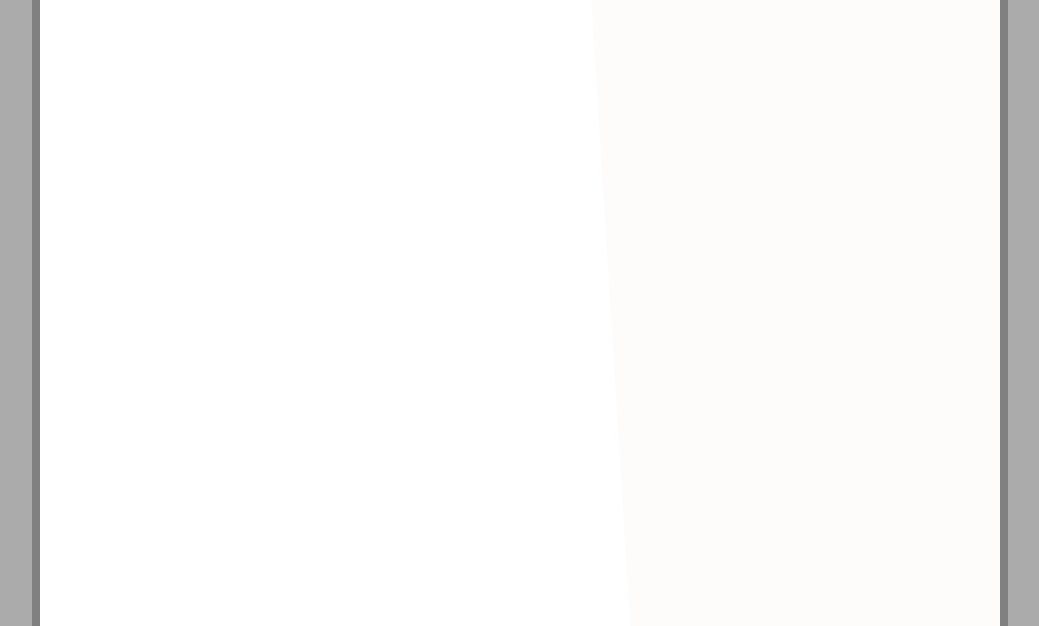
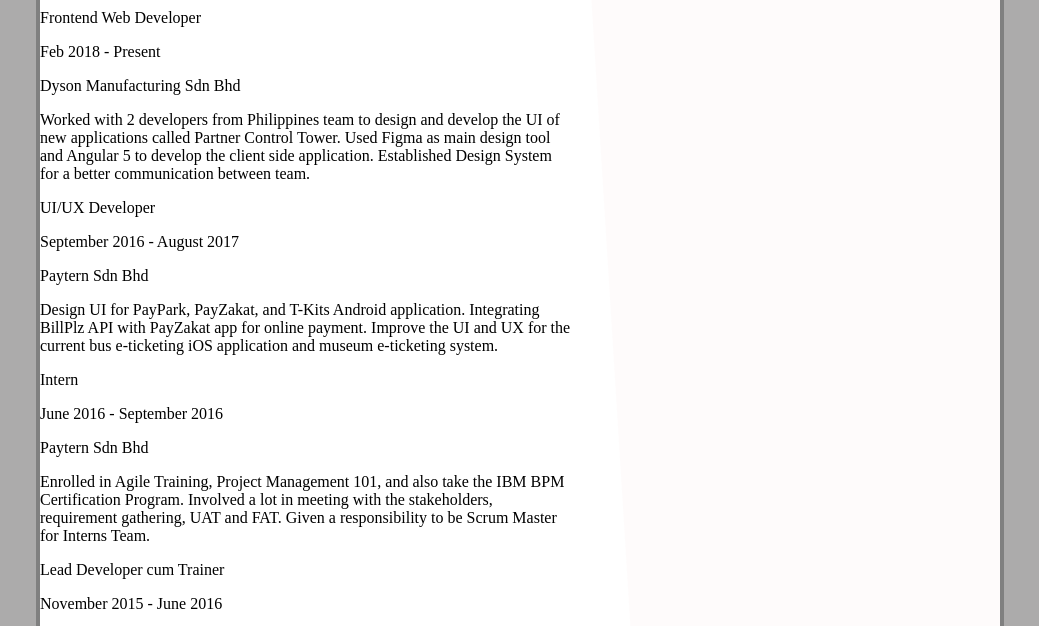
Before and after one commit to vitalik203/Resume_five, a website: page index.html in a window 1280 px wide. Shown: the part 308-934 px from the top of the page, without its empty margins (120-1159 px from the left). Drawn offline with Linux system fonts and the light colour scheme.

Commit message:
fix: filled first column of main

```diff
--- a/index.html
+++ b/index.html
@@ -43,35 +43,37 @@
                     <img src="img/Rectangle.svg" class="col1-block__line" alt="line">
                     <div class="col1-content__block content-block">
                         <div class="content-block__firstline">
-                            <p class="content-block__firstline-title"></div>
-                            <p class="content-block__firstline-date"></div>
+                            <p class="content-block__firstline-title">Frontend Web Developer</p>
+                            <p class="content-block__firstline-date">Feb 2018 - Present</p>
                         </div>
-                        <p class="content-block__subtitle"></div>
-                        <p class="content-block__description"></p>
+                        <p class="content-block__subtitle">Dyson Manufacturing Sdn Bhd</p>
+                        <p class="content-block__description">Worked with 2 developers from Philippines team to design and develop the UI of new applications called Partner Control Tower. Used Figma as main design tool and Angular 5 to develop the client side application. Established Design System for a better communication between team.
+                        </p>
                     </div>
                     <div class="col1-content__block content-block">
                         <div class="content-block__firstline">
-                            <p class="content-block__firstline-title"></div>
-                            <p class="content-block__firstline-date"></div>
+                            <p class="content-block__firstline-title">UI/UX Developer</p>
+                            <p class="content-block__firstline-date">September 2016 - August 2017</p>
                         </div>
-                        <p class="content-block__subtitle"></div>
-                        <p class="content-block__description"></p>
+                        <p class="content-block__subtitle">Paytern Sdn Bhd</p>
+                        <p class="content-block__description">Design UI for PayPark, PayZakat, and T-Kits Android application. Integrating BillPlz API with PayZakat app for online payment. Improve the UI and UX for the current bus e-ticketing iOS application and museum e-ticketing system.
+                        </p>
                     </div>
                     <div class="col1-content__block content-block">
                         <div class="content-block__firstline">
-                            <p class="content-block__firstline-title"></div>
-                            <p class="content-block__firstline-date"></div>
+                            <p class="content-block__firstline-title">Intern</p>
+                            <p class="content-block__firstline-date">June 2016 - September 2016</p>
                         </div>
-                        <p class="content-block__subtitle"></div>
-                        <p class="content-block__description"></p>
+                        <p class="content-block__subtitle">Paytern Sdn Bhd</p>
+                        <p class="content-block__description">Enrolled in Agile Training, Project Management 101, and also take the IBM BPM Certification Program. Involved a lot in meeting with the stakeholders, requirement gathering, UAT and FAT. Given a responsibility to be Scrum Master for Interns Team.</p>
                     </div>
                     <div class="col1-content__block content-block">
                         <div class="content-block__firstline">
-                            <p class="content-block__firstline-title"></div>
-                            <p class="content-block__firstline-date"></div>
+                            <p class="content-block__firstline-title">Lead Developer cum Trainer</p>
+                            <p class="content-block__firstline-date">November 2015 - June 2016</p>
                         </div>
-                        <p class="content-block__subtitle"></div>
-                        <p class="content-block__description"></p>
+                        <p class="content-block__subtitle">Kuhosu Studio</p>
+                        <p class="content-block__description">Lead a team of 8 developers in both mobile and web applications development. Design and developed MPKApps, ePerumahan Johor Apps, and Sistem Permit MDT. Become a trainer to teach basic to advance programming courses including mobile apps.</p>
                     </div>
                 </div>
             </div>
--- a/styles/styles.scss
+++ b/styles/styles.scss
@@ -10,12 +10,13 @@
     width: 960px;
 height: 1358px;
 border-radius: 12px;
-border: 8px solid grey;
+border: 4px solid grey;
 margin: 0 auto;
 background-color: white;
 display: flex;
 flex-direction: column;
 // padding: 70px 39px auto 39px;
+overflow: hidden;
 }
 .header {
     height: 271px;
@@ -106,10 +107,32 @@
     }
 }
 .main {
-    flex: 1 0 auto;
+    height: calc(1358px - 220px);
+    .main__col1 {
+    }
+    .main__col1-block {
+    }
+    .col1-block__title {
+    }
+    .col1-block__line {
+    }
+    .col1-content__block {
+    }
+    .content-block {
+    }
+    .content-block__firstline {
+    }
+    .content-block__firstline-title {
+    }
+    .content-block__firstline-date {
+    }
+    .content-block__subtitle {
+    }
+    .content-block__description {
+        width: 533px;
+    }
 }
 .footer {
     height: 114px;
     background: url(../img/footer.png);
-    flex-shrink: 0;
 }
```
Also changed, not shown: styles/styles.css, 1 other file.
